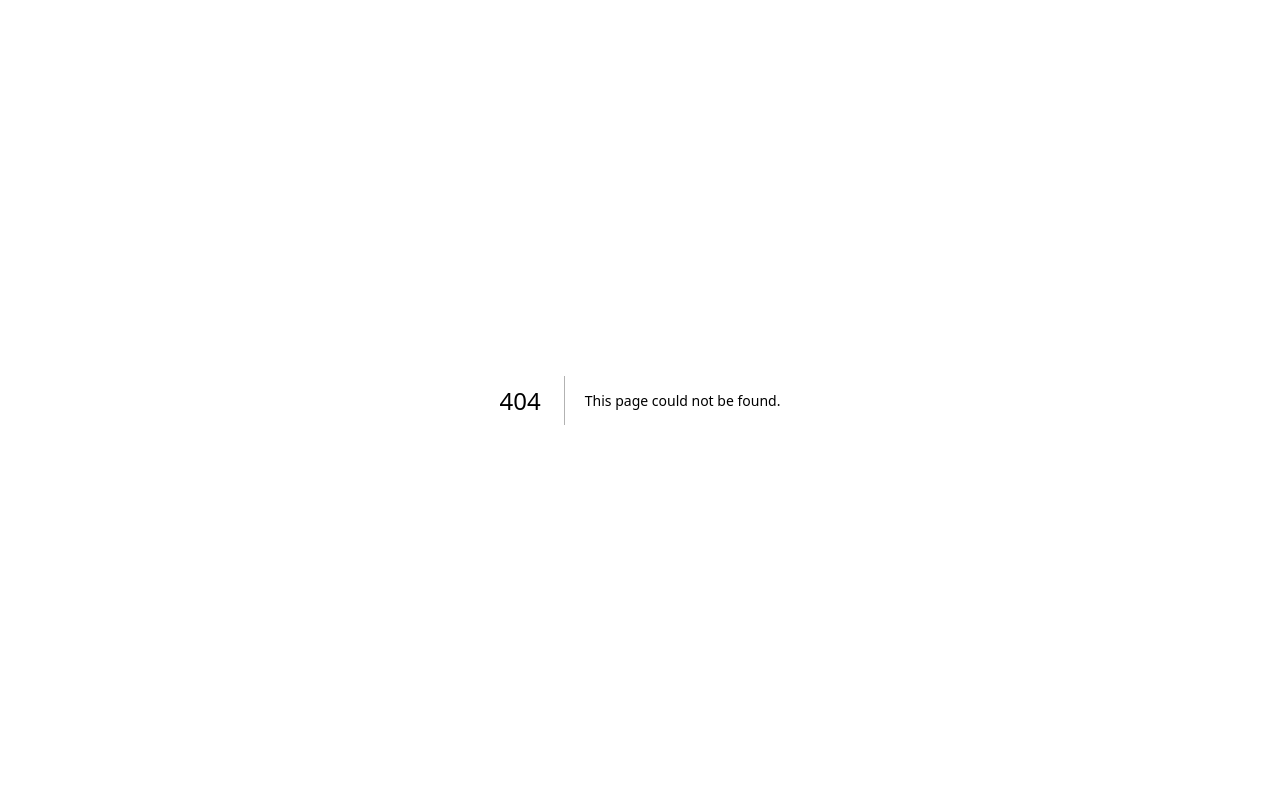
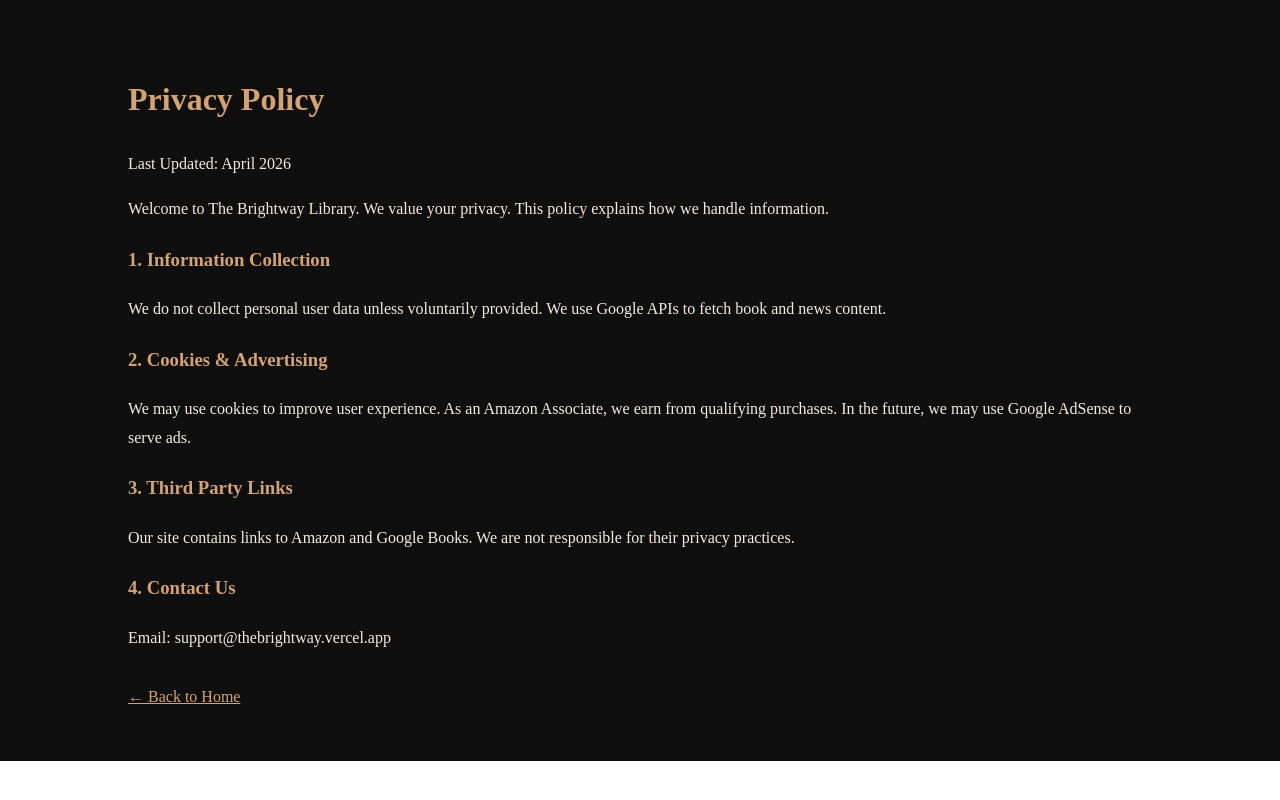
Before and after one commit to 007-JG/my-free-library, a Next.js app: page /privacy in a window 1280 px wide. Before the commit this address had no page. Built offline with nearby package versions, Linux system fonts and the light colour scheme.

Commit message:
Create page.js

```diff
--- /dev/null
+++ b/app/privacy/page.js
@@ -0,0 +1,23 @@
+export default function Privacy() {
+  return (
+    <div style={{ padding: '50px 10%', backgroundColor: '#0f0f10', color: '#f5ebe0', fontFamily: 'serif', lineHeight: '1.8' }}>
+      <h1 style={{ color: '#d4a373' }}>Privacy Policy</h1>
+      <p>Last Updated: April 2026</p>
+      <p>Welcome to The Brightway Library. We value your privacy. This policy explains how we handle information.</p>
+
+      <h3 style={{ color: '#d4a373' }}>1. Information Collection</h3>
+      <p>We do not collect personal user data unless voluntarily provided. We use Google APIs to fetch book and news content.</p>
+
+      <h3 style={{ color: '#d4a373' }}>2. Cookies & Advertising</h3>
+      <p>We may use cookies to improve user experience. As an Amazon Associate, we earn from qualifying purchases. In the future, we may use Google AdSense to serve ads.</p>
+
+      <h3 style={{ color: '#d4a373' }}>3. Third Party Links</h3>
+      <p>Our site contains links to Amazon and Google Books. We are not responsible for their privacy practices.</p>
+
+      <h3 style={{ color: '#d4a373' }}>4. Contact Us</h3>
+      <p>Email: support@thebrightway.vercel.app</p>
+
+      <a href="/" style={{ color: '#d4a373', display: 'block', marginTop: '30px' }}>← Back to Home</a>
+    </div>
+  );
+}
```
